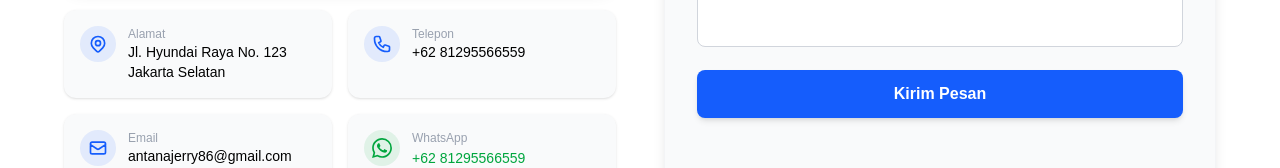
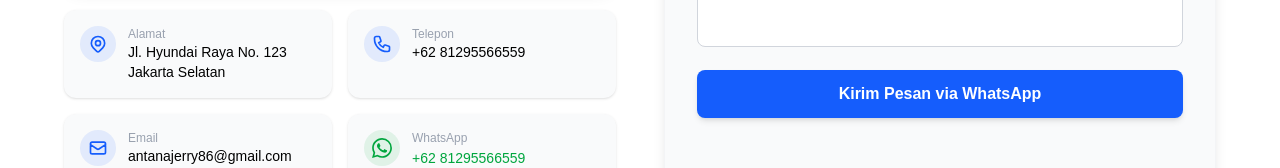
Before and after one commit to febriindrampep/project-hyundai, a Next.js app: page / in a window 1280 px wide. Shown: the part 3865-4033 px from the top of the page. Built offline with nearby package versions, Linux system fonts and the light colour scheme.

Commit message:
ContactSection.tsx

```diff
--- a/app/components/ContactSection.tsx
+++ b/app/components/ContactSection.tsx
@@ -20,9 +20,22 @@ export default function ContactSection() {
 
   const handleSubmit = (e: React.FormEvent) => {
     e.preventDefault();
-    console.log('Form submitted:', formData);
+
+    // Buat pesan untuk WhatsApp
+    const message = `Halo Hyundai Puri!%0A%0A*Nama:* ${formData.name}%0A*Email:* ${formData.email}%0A*Telepon:* ${formData.phone || 'Tidak diisi'}%0A*Pesan:* ${formData.message}`;
+
+    // Nomor WhatsApp (ganti dengan nomor Anda)
+    const phoneNumber = '6281295566559'; // tanpa + dan tanpa spasi
+
+    // Redirect ke WhatsApp
+    const url = `https://wa.me/${phoneNumber}?text=${message}`;
+    window.open(url, '_blank');
+
+    // Tampilkan notifikasi sukses
     setIsSubmitted(true);
     setTimeout(() => setIsSubmitted(false), 3000);
+
+    // Reset form
     setFormData({ name: '', email: '', phone: '', message: '' });
   };
 
@@ -214,12 +227,12 @@ export default function ContactSection() {
                 type="submit"
                 className="w-full bg-blue-600 hover:bg-blue-700 text-white font-semibold py-3 px-6 rounded-lg transition duration-300 shadow-md hover:shadow-blue-500/30"
               >
-                Kirim Pesan
+                Kirim Pesan via WhatsApp
               </button>
 
               {isSubmitted && (
                 <div className="bg-green-100 dark:bg-green-900/30 text-green-700 dark:text-green-400 p-3 rounded-lg text-center text-sm">
-                  ✅ Pesan Anda berhasil dikirim! Kami akan segera menghubungi Anda.
+                  ✅ Pesan Anda berhasil dikirim! Silakan lanjutkan ke WhatsApp.
                 </div>
               )}
             </form>
```
